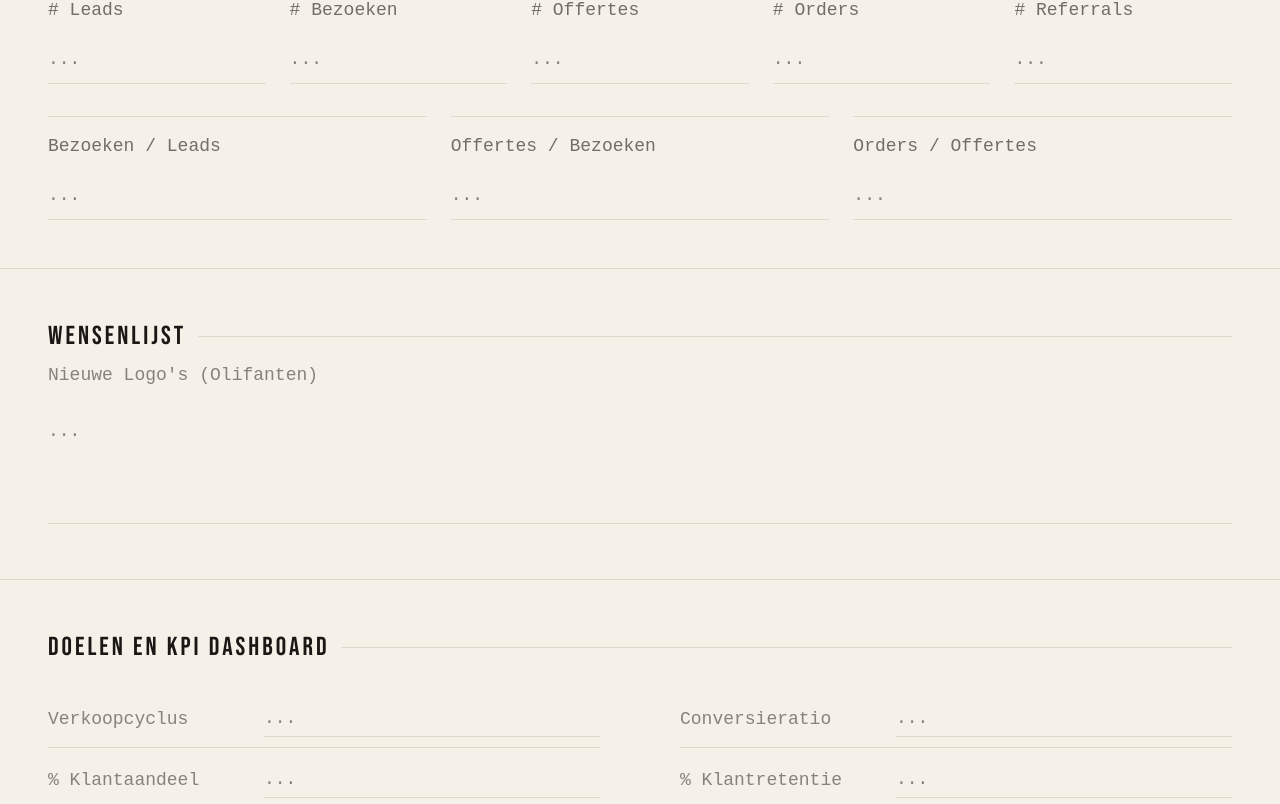
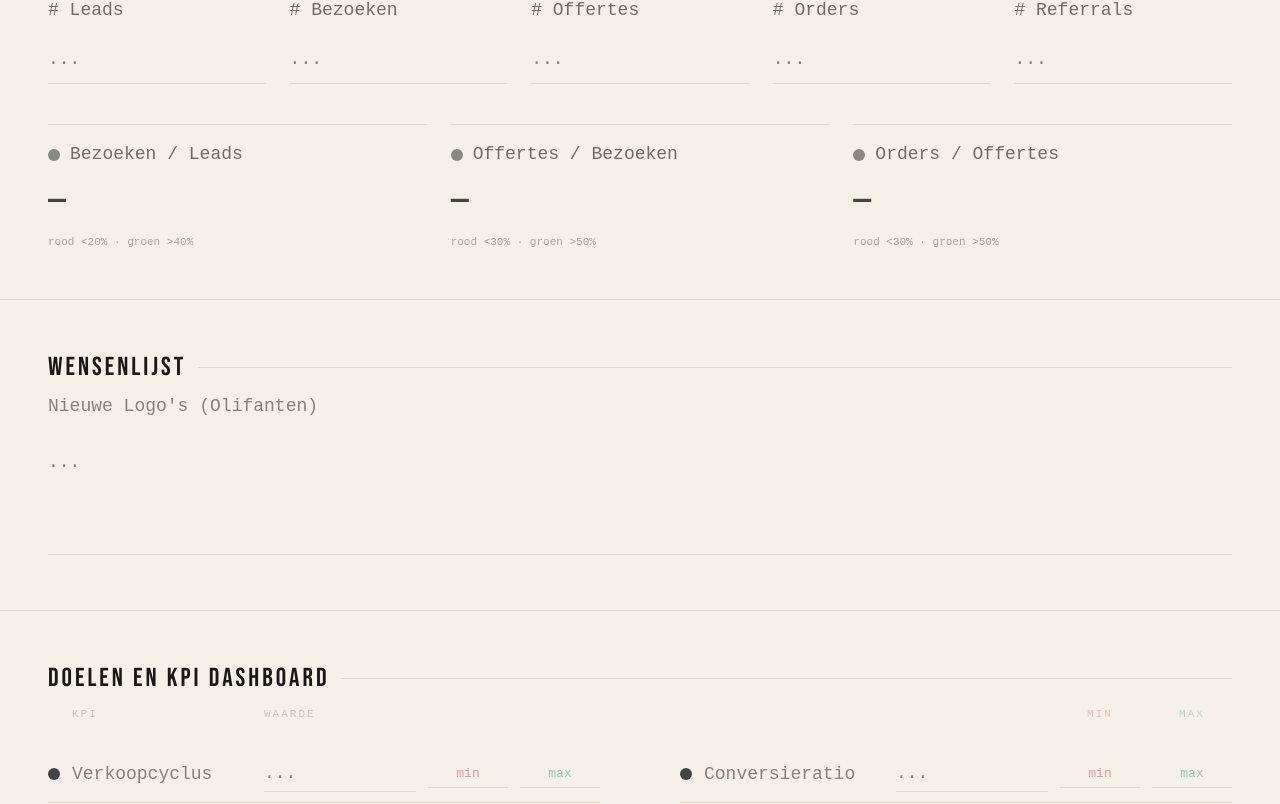
Before and after one commit to arnoceo-ops/arno-blog, a Next.js app: page /canvas/uitvoering in a window 1280 px wide. Shown: the part 2376-3180 px from the top of the page. Built offline with nearby package versions, Linux system fonts and the light colour scheme; no server answers.

Commit message:
add traffic lights and auto conversie berekening

```diff
--- a/app/canvas/uitvoering/page.tsx
+++ b/app/canvas/uitvoering/page.tsx
@@ -206,15 +206,48 @@ function NumberCol({ id, label, value, onChange, onBlur, feedback, loading, onAr
   )
 }
 
-// fix 18: KpiRow met monospace 18px label
-function KpiRow({ id, label, value, onChange, onBlur, feedback, loading, onArnoBot }: FieldProps) {
+
+// ─── TRAFFIC LIGHT HELPERS ────────────────────────────────────────────
+function trafficLight(value: number, red: number, green: number): string {
+  if (value <= red) return '#e53e3e'
+  if (value >= green) return '#38a169'
+  return '#dd8800'
+}
+
+function TrafficDot({ color }: { color: string }) {
+  return (
+    <div style={{
+      width: '12px', height: '12px', borderRadius: '50%',
+      backgroundColor: color, flexShrink: 0,
+      boxShadow: `0 0 6px ${color}88`,
+    }} />
+  )
+}
+
+// KpiRow met traffic light + min/max invoer
+function KpiRowWithLight({ id, label, value, onChange, onBlur, feedback, loading, onArnoBot, minVal, maxVal, onMinChange, onMaxChange, onMinBlur, onMaxBlur }: FieldProps & {
+  minVal: string; maxVal: string
+  onMinChange: (v: string) => void; onMaxChange: (v: string) => void
+  onMinBlur: () => void; onMaxBlur: () => void
+}) {
   const hasAnswer = !!value.trim()
+  const num = parseFloat(value.replace(',', '.'))
+  const min = parseFloat(minVal.replace(',', '.'))
+  const max = parseFloat(maxVal.replace(',', '.'))
+  const hasLight = !isNaN(num) && !isNaN(min) && !isNaN(max) && max > min
+  const color = hasLight ? trafficLight(num, min, max) : '#444'
+
   return (
     <div style={{ marginBottom: '4px' }}>
-      <div style={{ display: 'grid', gridTemplateColumns: '200px 1fr', alignItems: 'center', gap: '16px', borderBottom: '1px solid #e0d8cc', padding: '10px 0' }}>
-        {/* fix 18: monospace 18px */}
+      <div style={{ display: 'grid', gridTemplateColumns: '12px 180px 1fr 80px 80px', alignItems: 'center', gap: '12px', borderBottom: '1px solid #e0d8cc', padding: '10px 0' }}>
+        <TrafficDot color={color} />
         <span style={{ ...MONO18, opacity: 0.5 }}>{label}</span>
-        <input style={{ backgroundColor: 'transparent', border: 'none', borderBottom: '1px solid #e0d8cc', color: '#1a1714', fontSize: '18px', padding: '4px 0', outline: 'none', fontFamily: 'var(--font-space-mono, monospace)', width: '100%', boxSizing: 'border-box' as const }} value={value} onChange={e => onChange(id, e.target.value)} onBlur={() => onBlur(id)} placeholder="..." />
+        <input style={{ backgroundColor: 'transparent', border: 'none', borderBottom: '1px solid #e0d8cc', color: '#1a1714', fontSize: '18px', padding: '4px 0', outline: 'none', fontFamily: 'var(--font-space-mono, monospace)', width: '100%', boxSizing: 'border-box' as const }}
+          value={value} onChange={e => onChange(id, e.target.value)} onBlur={() => onBlur(id)} placeholder="..." />
+        <input style={{ backgroundColor: 'transparent', border: 'none', borderBottom: '1px solid #e0d8cc', color: '#e53e3e', fontSize: '13px', padding: '4px 0', outline: 'none', fontFamily: 'var(--font-space-mono, monospace)', width: '100%', boxSizing: 'border-box' as const, textAlign: 'center' as const }}
+          value={minVal} onChange={e => onMinChange(e.target.value)} onBlur={onMinBlur} placeholder="min" />
+        <input style={{ backgroundColor: 'transparent', border: 'none', borderBottom: '1px solid #e0d8cc', color: '#38a169', fontSize: '13px', padding: '4px 0', outline: 'none', fontFamily: 'var(--font-space-mono, monospace)', width: '100%', boxSizing: 'border-box' as const, textAlign: 'center' as const }}
+          value={maxVal} onChange={e => onMaxChange(e.target.value)} onBlur={onMaxBlur} placeholder="max" />
       </div>
       {hasAnswer && (
         <button style={{ ...s.arnobotBtn, opacity: loading ? 0.4 : 0.7, marginLeft: '216px' }} onClick={() => !loading && onArnoBot(id, label, '')}>
@@ -226,10 +259,34 @@ function KpiRow({ id, label, value, onChange, onBlur, feedback, loading, onArnoB
   )
 }
 
+// Conversie berekend met traffic light
+function ConversieRow({ label, value, redBelow, greenAbove }: { label: string; value: number | null; redBelow: number; greenAbove: number }) {
+  const color = value === null ? '#444' : trafficLight(value, redBelow, greenAbove)
+  const display = value === null ? '—' : `${Math.round(value)}%`
+  return (
+    <div style={{ borderTop: '1px solid #e0d8cc', paddingTop: '16px' }}>
+      <div style={{ ...MONO18, opacity: 0.6, marginBottom: '8px', display: 'flex', alignItems: 'center', gap: '10px' }}>
+        <TrafficDot color={color} />
+        {label}
+      </div>
+      <div style={{ fontFamily: 'var(--font-bebas), sans-serif', fontSize: '36px', color, letterSpacing: '2px' }}>
+        {display}
+      </div>
+      <div style={{ fontSize: '11px', fontFamily: 'var(--font-space-mono, monospace)', opacity: 0.35, marginTop: '4px' }}>
+        rood &lt;{redBelow}% · groen &gt;{greenAbove}%
+      </div>
+    </div>
+  )
+}
+
+
+const KPI_IDS = ['kpi_verkoopcyclus','kpi_conversieratio','kpi_klantaandeel','kpi_klantretentie','kpi_forecast','kpi_ordergrootte','kpi_nieuwe_logos','kpi_omzet','kpi_winst','kpi_referrals'] as const
+
 export default function UitvoeringPage() {
   const { user } = useUser()
   const supabase = useSupabaseClient()
   const [answers, setAnswers] = useState<Record<string, string>>({})
+  const [kpiLimits, setKpiLimits] = useState<Record<string, { min: string; max: string }>>({})
   const [saveStatus, setSaveStatus] = useState('')
   const [arnobotFeedback, setArnobotFeedback] = useState<Record<string, string>>({})
   const [arnobotLoading, setArnobotLoading] = useState<Record<string, boolean>>({})
@@ -240,8 +297,20 @@ export default function UitvoeringPage() {
       const { data } = await supabase.from('canvas_answers').select('question_id, answer').eq('user_id', user.id).like('question_id', `${PREFIX}_%`)
       if (data) {
         const map: Record<string, string> = {}
-        data.forEach(r => { map[r.question_id.slice(PREFIX.length + 1)] = r.answer })
+        const limits: Record<string, { min: string; max: string }> = {}
+        data.forEach(r => {
+          const key = r.question_id.slice(PREFIX.length + 1)
+          if (key.endsWith('_min') || key.endsWith('_max')) {
+            const base = key.slice(0, key.lastIndexOf('_'))
+            const type = key.slice(key.lastIndexOf('_') + 1) as 'min' | 'max'
+            if (!limits[base]) limits[base] = { min: '', max: '' }
+            limits[base][type] = r.answer
+          } else {
+            map[key] = r.answer
+          }
+        })
         setAnswers(map)
+        setKpiLimits(limits)
       }
     })()
   }, [user])
@@ -249,7 +318,10 @@ export default function UitvoeringPage() {
   const save = useCallback(async (id: string, value: string) => {
     if (!user) return
     setSaveStatus('OPSLAAN...')
-    const { error } = await supabase.from('canvas_answers').upsert({ user_id: user.id, question_id: `${PREFIX}_${id}`, answer: value }, { onConflict: 'user_id,question_id' })
+    const { error } = await supabase.from('canvas_answers').upsert(
+      { user_id: user.id, question_id: `${PREFIX}_${id}`, answer: value },
+      { onConflict: 'user_id,question_id' }
+    )
     if (error) { console.error('SAVE ERROR:', error.code, error.message); setSaveStatus('FOUT ✗'); return }
     setSaveStatus('OPGESLAGEN ✓')
     setTimeout(() => setSaveStatus(''), 2000)
@@ -259,6 +331,15 @@ export default function UitvoeringPage() {
   const answersRef = useRef(answers)
   useEffect(() => { answersRef.current = answers }, [answers])
   const handleBlur = useCallback((id: string) => { save(id, answersRef.current[id] || '') }, [save])
+
+  const handleLimitChange = useCallback((kpiId: string, type: 'min' | 'max', value: string) => {
+    setKpiLimits(prev => ({ ...prev, [kpiId]: { ...prev[kpiId], [type]: value } }))
+  }, [])
+  const kpiLimitsRef = useRef(kpiLimits)
+  useEffect(() => { kpiLimitsRef.current = kpiLimits }, [kpiLimits])
+  const handleLimitBlur = useCallback((kpiId: string, type: 'min' | 'max') => {
+    save(`${kpiId}_${type}`, kpiLimitsRef.current[kpiId]?.[type] || '')
+  }, [save])
 
   const handleArnoBot = useCallback((id: string, label: string, sub: string) => {
     if (label === '__clear__') { setArnobotFeedback(f => ({ ...f, [id]: '' })); return }
@@ -289,9 +370,17 @@ export default function UitvoeringPage() {
 
   const f = (id: string) => ALL_FIELDS.find(x => x.id === id)!
 
+  // Bereken conversies
+  const leads = parseFloat(answers['numbers_leads'] || '0')
+  const bezoeken = parseFloat(answers['numbers_bezoeken'] || '0')
+  const offertes = parseFloat(answers['numbers_offertes'] || '0')
+  const orders = parseFloat(answers['numbers_orders'] || '0')
+  const conv1 = leads > 0 ? (bezoeken / leads) * 100 : null
+  const conv2 = bezoeken > 0 ? (offertes / bezoeken) * 100 : null
+  const conv3 = offertes > 0 ? (orders / offertes) * 100 : null
+
   return (
     <main style={s.page}>
-      {/* fix 13: nav Bebas 36px */}
       <nav style={s.nav}>
         <Link href="/canvas" style={{ color: '#1a1714', textDecoration: 'none', opacity: 0.4 }}>← CANVAS</Link>
         <span style={{ opacity: 0.2 }}>/</span>
@@ -300,7 +389,7 @@ export default function UitvoeringPage() {
 
       <PageHero number={3} />
 
-      {/* fix 14a+b: KWARTAALTHEMA — Bebas 26px labels, ArnoBot per veld */}
+      {/* KWARTAALTHEMA */}
       <div style={{ ...s.sectionDivider, paddingBottom: '48px' }}>
         <div style={{ ...s.groupLabel, marginBottom: '24px' }}>KWARTAALTHEMA<span style={s.fieldLabelLine} /></div>
         <div style={{ display: 'grid', gridTemplateColumns: '1fr 1fr 1fr 1fr', gap: '32px' }}>
@@ -310,7 +399,6 @@ export default function UitvoeringPage() {
               <div key={id}>
                 <div style={{ ...MONO18, opacity: 0.5, marginBottom: '8px' }}>{f(id).label}</div>
                 <input style={s.input} value={answers[id] || ''} onChange={e => handleChange(id, e.target.value)} onBlur={() => handleBlur(id)} placeholder="..." />
-                {/* fix 14b: ArnoBot */}
                 {hasAnswer && (
                   <button style={{ ...s.arnobotBtn, opacity: arnobotLoading[id] ? 0.4 : 0.7 }} onClick={() => !arnobotLoading[id] && handleArnoBot(id, f(id).label, '')}>
                     {arnobotLoading[id] ? '→ ARNOBOT DENKT...' : arnobotFeedback[id] ? '→ OPNIEUW VRAGEN' : '→ ARNOBOT'}
@@ -323,7 +411,7 @@ export default function UitvoeringPage() {
         </div>
       </div>
 
-      {/* Fix 3: OKR — geen lijn, één blok met 3 kolommen elk 3 velden */}
+      {/* OKR */}
       <div style={{ ...s.sectionDivider, paddingBottom: '48px' }}>
         <div style={{ ...s.groupLabel, marginBottom: '32px' }}>OKR'S — DOELSTELLINGEN<span style={s.fieldLabelLine} /></div>
         <div style={{ display: 'grid', gridTemplateColumns: '1fr 1fr 1fr', gap: '48px' }}>
@@ -339,7 +427,7 @@ export default function UitvoeringPage() {
         </div>
       </div>
 
-      {/* Fix 4: KLANTEN blokken — nummers 1/2/3 in Monospace 18px */}
+      {/* KLANTEN */}
       <div style={{ ...s.sectionDivider, display: 'grid', gridTemplateColumns: '1fr 1fr 1fr', gap: '48px', paddingBottom: '48px' }}>
         {[
           { key: 'krijgen', label: 'KLANTEN KRIJGEN', sub: 'Effectieve leadgeneratie' },
@@ -375,34 +463,49 @@ export default function UitvoeringPage() {
         ))}
       </div>
 
-      {/* fix 17: AANTALLEN & CONVERSIES */}
+      {/* AANTALLEN */}
       <div style={{ ...s.sectionDivider, paddingBottom: '48px' }}>
         <div style={{ ...s.groupLabel, marginBottom: '32px' }}>AANTALLEN & CONVERSIES<span style={s.fieldLabelLine} /></div>
-        <div style={{ display: 'grid', gridTemplateColumns: 'repeat(5, 1fr)', gap: '24px', marginBottom: '32px' }}>
+        <div style={{ display: 'grid', gridTemplateColumns: 'repeat(5, 1fr)', gap: '24px', marginBottom: '40px' }}>
           {(['numbers_leads','numbers_bezoeken','numbers_offertes','numbers_orders','numbers_referrals'] as const).map(id => (
             <NumberCol key={id} {...fp(id)} />
           ))}
         </div>
+        {/* Berekende conversies */}
         <div style={{ display: 'grid', gridTemplateColumns: 'repeat(3, 1fr)', gap: '24px' }}>
-          {(['conversie_leads_bezoeken','conversie_bezoeken_offertes','conversie_offertes_orders'] as const).map(id => (
-            <NumberCol key={id} {...fp(id)} />
-          ))}
+          <ConversieRow label="Bezoeken / Leads" value={conv1} redBelow={20} greenAbove={40} />
+          <ConversieRow label="Offertes / Bezoeken" value={conv2} redBelow={30} greenAbove={50} />
+          <ConversieRow label="Orders / Offertes" value={conv3} redBelow={30} greenAbove={50} />
         </div>
       </div>
-
-      {/* fix 12: PAGINA 06 label verwijderd */}
 
       {/* WENSENLIJST */}
       <div style={{ ...s.sectionDivider, paddingBottom: '48px' }}>
         <Field {...fp('wensenlijst')} />
       </div>
 
-      {/* fix 18: KPI DASHBOARD */}
+      {/* KPI DASHBOARD */}
       <div style={{ ...s.sectionDivider, paddingBottom: '48px' }}>
-        <div style={{ ...s.groupLabel, marginBottom: '24px' }}>DOELEN EN KPI DASHBOARD<span style={s.fieldLabelLine} /></div>
+        <div style={{ ...s.groupLabel, marginBottom: '8px' }}>DOELEN EN KPI DASHBOARD<span style={s.fieldLabelLine} /></div>
+        <div style={{ ...MONO_SUB, marginBottom: '24px', display: 'grid', gridTemplateColumns: '12px 180px 1fr 80px 80px', gap: '12px', alignItems: 'center' }}>
+          <span />
+          <span style={{ opacity: 0.4, fontSize: '11px', letterSpacing: '2px' }}>KPI</span>
+          <span style={{ opacity: 0.4, fontSize: '11px', letterSpacing: '2px' }}>WAARDE</span>
+          <span style={{ color: '#e53e3e', opacity: 0.6, fontSize: '11px', letterSpacing: '2px', textAlign: 'center' as const }}>MIN</span>
+          <span style={{ color: '#38a169', opacity: 0.6, fontSize: '11px', letterSpacing: '2px', textAlign: 'center' as const }}>MAX</span>
+        </div>
         <div style={{ display: 'grid', gridTemplateColumns: '1fr 1fr', gap: '0 80px' }}>
-          {(['kpi_verkoopcyclus','kpi_conversieratio','kpi_klantaandeel','kpi_klantretentie','kpi_forecast','kpi_ordergrootte','kpi_nieuwe_logos','kpi_omzet','kpi_winst','kpi_referrals'] as const).map(id => (
-            <KpiRow key={id} {...fp(id)} />
+          {KPI_IDS.map(id => (
+            <KpiRowWithLight
+              key={id}
+              {...fp(id)}
+              minVal={kpiLimits[id]?.min || ''}
+              maxVal={kpiLimits[id]?.max || ''}
+              onMinChange={v => handleLimitChange(id, 'min', v)}
+              onMaxChange={v => handleLimitChange(id, 'max', v)}
+              onMinBlur={() => handleLimitBlur(id, 'min')}
+              onMaxBlur={() => handleLimitBlur(id, 'max')}
+            />
           ))}
         </div>
       </div>
```
